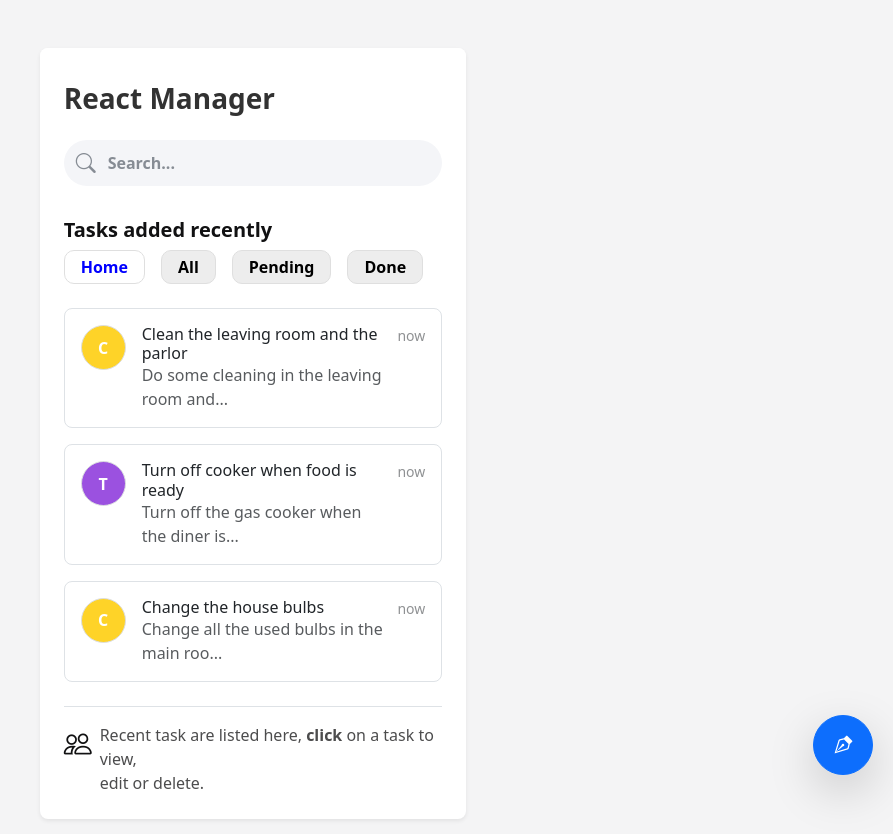
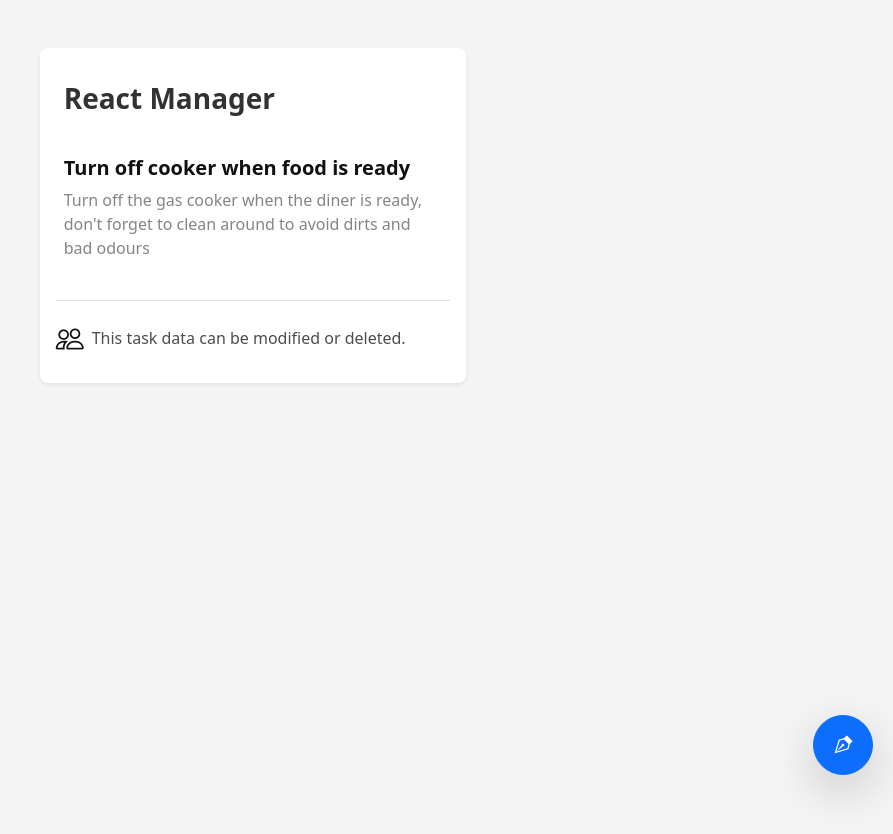
Before and after one commit to axelthereal/react-task-manager, a React (Vite) app in the folder reactmanager/: page / in a window 1280 px wide. Shown: the top 834 px of the page, without its empty margins (387-1280 px from the left). After the commit the page ends 800 px from the top, so only its background shows below. Built offline with nearby package versions, Linux system fonts and the light colour scheme.

Commit message:
minor changes to App component

```diff
--- a/reactmanager/src/App.tsx
+++ b/reactmanager/src/App.tsx
@@ -1,11 +1,11 @@
 import "./assets/css/App.css";
 import "./assets/bootstrap-icons/bootstrap-icons.css";
-import HomeView from "./views/HomeView";
+import TaskView from "./views/TaskView";
 
 function App() {
   return (
     <>
-      <HomeView />
+      <TaskView />
     </>
   );
 }
--- a/reactmanager/src/assets/css/App.css
+++ b/reactmanager/src/assets/css/App.css
@@ -32,8 +32,13 @@ body {
   color: initial;
 }
 .nav .task-nav a:hover:not(.active) {
+  opacity: 100% !important;
   background-color: #f6f6f6 !important;
 }
+.nav .task-nav a:not(.active) {
+  opacity: 70% !important;
+}
+
 .nav .task-nav a.active {
   color: blue;
   background-color: #fff;
--- /dev/null
+++ b/reactmanager/src/components/headers/FilterNavbar.tsx
@@ -0,0 +1,37 @@
+const FilterNavbar = () => {
+  return (
+    <>
+      <div className="container px-4 mt-4">
+        <h5 className="opacity-80 fw-semibold">Tasks added recently</h5>
+        <ul className="nav d-flex gap-3 mt-2 mb-4">
+          <li className="nav-item d-block fw-semibold task-nav">
+            <a
+              className="nav-link py-1 px-3 active"
+              aria-current="page"
+              href="#"
+            >
+              Home
+            </a>
+          </li>
+          <li className="nav-item d-block fw-semibold task-nav">
+            <a className="nav-link py-1 px-3" href="#">
+              All
+            </a>
+          </li>
+          <li className="nav-item d-block fw-semibold task-nav">
+            <a className="nav-link py-1 px-3" href="#">
+              Pending
+            </a>
+          </li>
+          <li className="nav-item d-block fw-semibold task-nav">
+            <a className="nav-link py-1 px-3" href="#">
+              Done
+            </a>
+          </li>
+        </ul>
+      </div>
+    </>
+  );
+};
+
+export default FilterNavbar;
--- a/reactmanager/src/views/HomeView.tsx
+++ b/reactmanager/src/views/HomeView.tsx
@@ -4,6 +4,7 @@ import SearchForm from "../components/forms/SearchForm";
 import TaskList from "../components/lists/TasksList";
 import { Task, TaskState } from "../data/TasksTypes";
 import AddTaskBtn from "../components/buttons/AddTaskBtn";
+import FilterNavbar from "../components/headers/FilterNavbar";
 
 const HomeView = () => {
   const testTasks: Task[] = [
@@ -36,35 +37,8 @@ const HomeView = () => {
       <AppCard>
         <Navbar />
         <SearchForm />
-        <div className="body container px-4 py-4">
-          <h5 className="opacity-80 fw-semibold">Tasks added recently</h5>
-          <ul className="nav d-flex gap-3 mt-2 mb-4">
-            <li className="nav-item d-block fw-semibold task-nav">
-              <a
-                className="nav-link py-1 px-3 active"
-                aria-current="page"
-                href="#"
-              >
-                Home
-              </a>
-            </li>
-            <li className="nav-item d-block fw-semibold task-nav">
-              <a className="nav-link py-1 px-3" href="#">
-                All
-              </a>
-            </li>
-            <li className="nav-item d-block fw-semibold task-nav">
-              <a className="nav-link py-1 px-3" href="#">
-                Pending
-              </a>
-            </li>
-            <li className="nav-item d-block fw-semibold task-nav">
-              <a className="nav-link py-1 px-3" href="#">
-                Done
-              </a>
-            </li>
-          </ul>
-
+        <FilterNavbar />
+        <div className="body container px-4 pb-4 pt-0 mt-0">
           <TaskList tasks={testTasks} />
         </div>
         <span className="line border-top d-block mx-4"></span>
--- a/reactmanager/src/views/TaskView.tsx
+++ b/reactmanager/src/views/TaskView.tsx
@@ -17,11 +17,13 @@ const TaskView = () => {
     <>
       <AppCard>
         <Navbar />
-        <div className="body container px-3 py-4">
+        <div className="body container px-4 py-4">
           <h5 className="opacity-80 fw-semibold">{task.title}</h5>
           <p className="fw-medium fs-6 text-muted opacity-75">
             {task.description}
           </p>
+
+          <div className="minfooter"></div>
         </div>
 
         <span className="line border-top d-block mx-3"></span>
```
